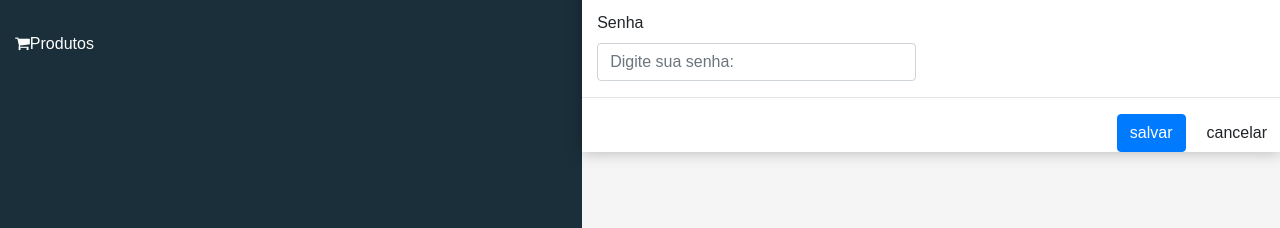
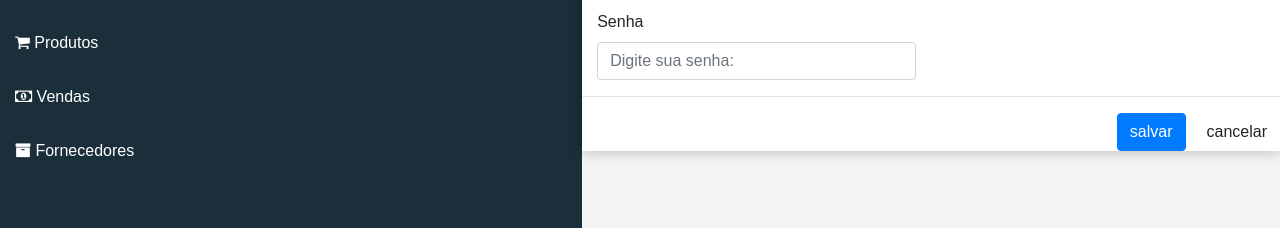
Before and after one commit to Danielalveslira/cadastro-empresarial, a React (Create React App) app in the folder frontend/: page / in a window 1280 px wide. Shown: the part 469-697 px from the top of the page. Built offline with nearby package versions, Linux system fonts and the light colour scheme; a web font is replaced by a local one.

Commit message:
Navegação do menu adiciona fornecedores e vendas

```diff
--- a/frontend/src/components/template/Nav.jsx
+++ b/frontend/src/components/template/Nav.jsx
@@ -2,16 +2,22 @@ import React from 'react'
 import './Nav.css'
 
 export default props =>
-  <aside className = "menu-area">
-      <nav className = "menu">
-		<a href = '#/'>
-			<i className = "fa fa-home"></i>Início
+	<aside className="menu-area">
+		<nav className="menu">
+			<a href='#/'>
+				<i className="fa fa-home"></i> Início
 		</a>
-		<a href = '#/user'>
-			<i className = "fa fa-user"></i>Usuários
+			<a href='#/user'>
+				<i className="fa fa-user"></i> Usuários
 		</a>
 			<a href='#/Product'>
-				<i className="fa fa-shopping-cart"></i>Produtos
+				<i className="fa fa-shopping-cart"></i> Produtos
 		</a>
-      </nav>
+			<a href='#/sales'>
+				<i className="fa fa-money"></i> Vendas
+		</a>
+			<a href='#/provider'>
+				<i className="fa fa-archive"></i> Fornecedores
+		</a>
+		</nav>
 	</aside>
```
